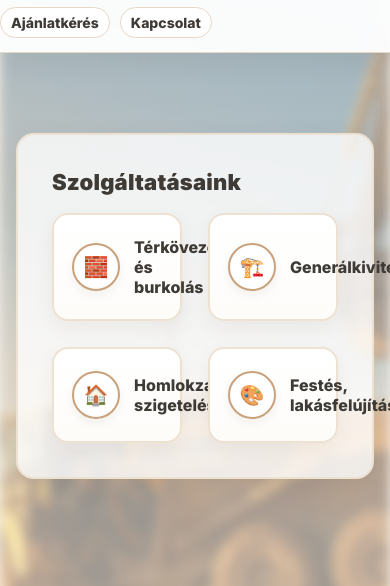
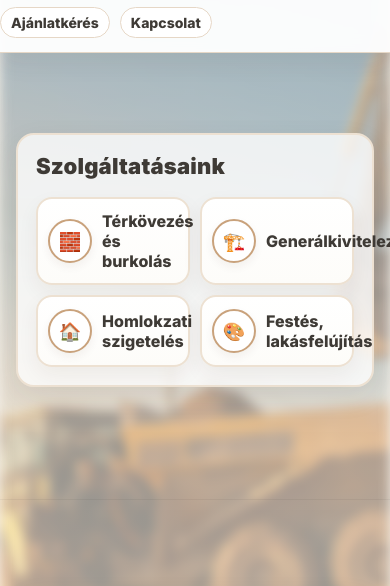
Before and after one commit to veresfruzsina81-eng/Sz-ke-pker-KFT.-, a website: page index.html in a window 390 px wide. Shown: the part 92-678 px from the top of the page. Drawn offline with Linux system fonts and the light colour scheme.

Commit message:
Update index.html

```diff
--- a/index.html
+++ b/index.html
@@ -199,6 +199,39 @@
       .logo-stick{ right:10px; bottom:12px; }
       .logo-btn img{ height:64px; }
     }
+
+    /* ===========================
+       FIX #1 – Szolgáltatások mobilon: kisebb levegő, de ne tapadjon
+       =========================== */
+    @media (max-width: 480px){
+      /* panel belső padding csökkentése */
+      #szolgaltatasok .panel-wrap{ padding: 18px !important; }
+      /* rács sűrítés, de marad 2 oszlop */
+      #szolgaltatasok .grid{
+        grid-template-columns: repeat(2, minmax(0,1fr)) !important;
+        gap: 10px !important; /* közepes távolság – nem egybe, nem túl levegős */
+      }
+      /* kártya tartalom szorosabb */
+      #szolgaltatasok .card{
+        padding: 12px 10px !important;
+        gap: 10px !important;
+      }
+      #szolgaltatasok .card::before{
+        width:40px; height:40px; flex:0 0 40px; font-size:18px;
+      }
+    }
+
+    /* ===========================
+       FIX #2 – Hero mobilon: picit nagyobb, de nem teljes
+       =========================== */
+    @media (max-width: 480px){
+      :root{
+        --hero-img-max: 200px;    /* kicsit nagyobb kép */
+        --hero-h1-max: 36px;      /* kicsit nagyobb cím */
+      }
+      .hero{ padding: 88px 0 84px !important; } /* finom emelés, nem teljes képernyő */
+      .hero-card{ padding: 22px !important; }
+    }
   </style>
 </head>
 <body>
@@ -264,6 +297,7 @@
       </div>
     </div>
   </section>
+
   <!-- REFERENCIÁK -->
   <section id="referenciak" class="reveal">
     <div class="container">
```
